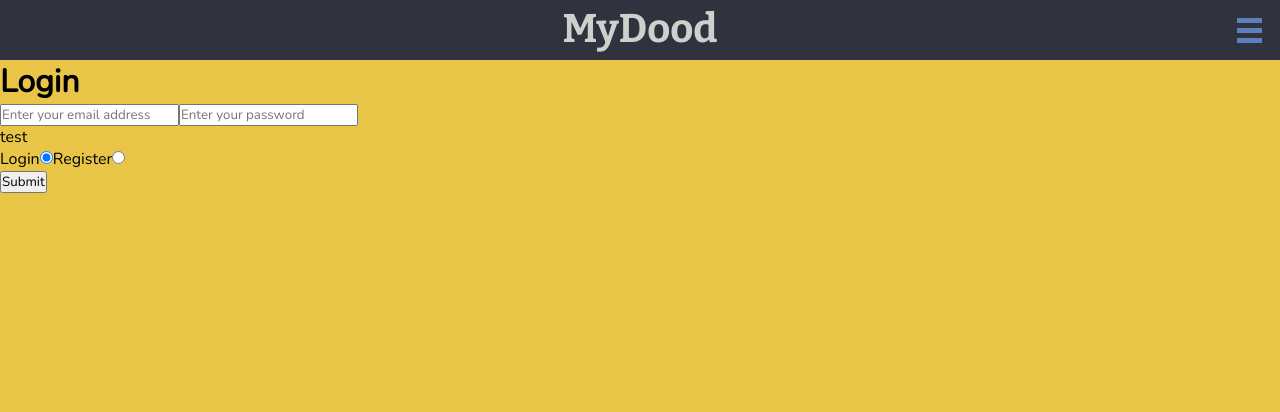
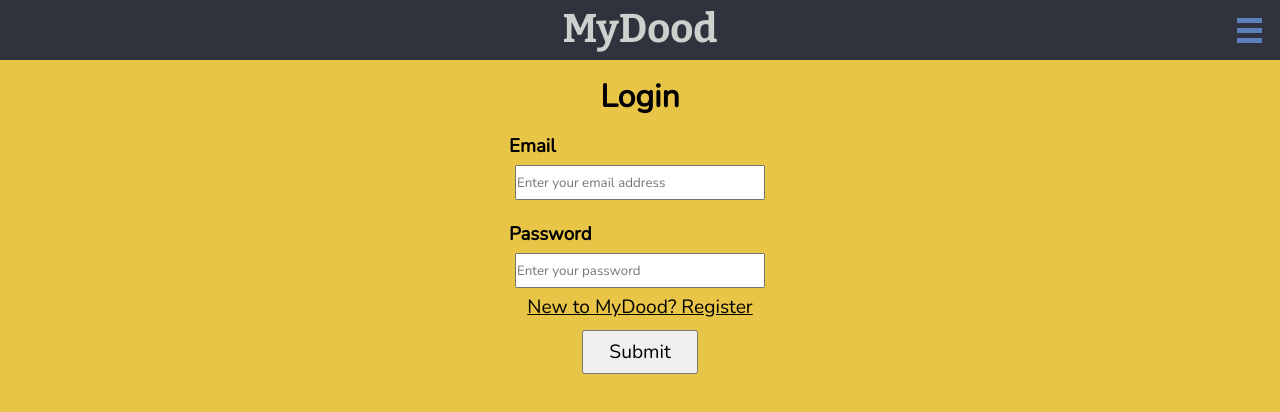
Before and after one commit to savoryboi/my-dood, a React (Create React App) app in the folder client/: page /auth-form in a window 1280 px wide. Shown: the top 412 px of the page. Built offline with nearby package versions, Linux system fonts and the light colour scheme.

Commit message:
authform css

```diff
--- a/client/src/App.js
+++ b/client/src/App.js
@@ -5,7 +5,7 @@ import { isAuthenticated } from "./utils/auth";
 import Header from "./components/Header/Header";
 import Protect from "./components/Protect";
 import Landing from "./pages/Landing";
-import AuthForm from "./pages/AuthForm";
+import AuthForm from "./pages/AuthForm/AuthForm";
 // import EditProfile from "./pages/profiles/EditProfile";
 import Draw from "./pages/Draw/Draw";
 import Profile from "./pages/profiles/Profile";
--- /dev/null
+++ b/client/src/pages/AuthForm/AuthForm.css
@@ -0,0 +1,53 @@
+form {
+  display: flex;
+  flex-direction: column;
+  align-items: center;
+}
+
+form h1 {
+  margin-top: 15px;
+}
+
+form .authInput {
+  display: flex;
+  flex-direction: column;
+}
+
+form .authInput h3 {
+  margin-top: 15px;
+}
+
+form .authInput input {
+  margin: 6px;
+  width: 250px;
+  height: 35px;
+}
+
+form .type-wrap label {
+  margin: 10px;
+  padding: 2px 18px;
+  cursor: pointer;
+  font-size: larger;
+  text-decoration: underline;
+}
+form .type-wrap input {
+  display: none;
+}
+
+label:hover,
+label:active,
+input:hover + label,
+input:active + label {
+  color: var(--blue);
+  font-style: italic;
+}
+
+/* form .type-wrap label ::focus {
+  color: var(--blue);
+} */
+
+form button {
+  margin: 10px;
+  padding: 7px 25px;
+  font-size: larger;
+}
--- a/client/src/pages/AuthForm.js
+++ b/client/src/pages/AuthForm/AuthForm.js
@@ -1,7 +1,8 @@
+import "./AuthForm.css";
 import { useState } from "react";
 import { useMutation } from "@apollo/client";
 import { useNavigate } from "react-router-dom";
-import { ADD_USER, LOGIN_USER } from "../utils/mutations";
+import { ADD_USER, LOGIN_USER } from "../../utils/mutations";
 // import { GET_USER } from "../utils/queries";
 
 function AuthForm(props) {
@@ -53,6 +54,8 @@ function AuthForm(props) {
       <h1>
         {formInput.type[0].toUpperCase() + formInput.type.slice(1)}
       </h1>
+      <div className="authInput">
+        <h3>Email</h3>
         <input
           name="email"
           value={formInput.email}
@@ -60,6 +63,8 @@ function AuthForm(props) {
           type="email"
           placeholder="Enter your email address"
         />
+        <h3>Password</h3>
+
         <input
           name="password"
           value={formInput.password}
@@ -67,9 +72,12 @@ function AuthForm(props) {
           type="password"
           placeholder="Enter your password"
         />
+      </div>
 
       {register
-        ? <div>
+        ? <div className="authInput">
+            <h3>Username</h3>
+
             <input
               name="userName"
               value={formInput.userName}
@@ -77,6 +85,8 @@ function AuthForm(props) {
               type="userName"
               placeholder="Enter your username"
             />
+            <h3>Bio</h3>
+
             <input
               name="bio"
               value={formInput.bio}
@@ -85,11 +95,12 @@ function AuthForm(props) {
               placeholder="Enter your bio"
             />
           </div>
-        : <div>test</div>}
+        : <div />}
 
       <div className="type-wrap">
-        <label htmlFor="login">
-          Login
+        {register
+          ? <label htmlFor="login">
+              Already a user? Login
               <input
                 checked={formInput.type === "login"}
                 onChange={handleInputChange}
@@ -99,8 +110,8 @@ function AuthForm(props) {
                 value="login"
               />
             </label>
-        <label htmlFor="register">
-          Register
+          : <label htmlFor="register">
+              New to MyDood? Register
               <input
                 checked={formInput.type === "register"}
                 onChange={handleInputChange}
@@ -109,7 +120,7 @@ function AuthForm(props) {
                 type="radio"
                 value="register"
               />
-        </label>
+            </label>}
       </div>
       <button>Submit</button>
     </form>
```
Lines whose indentation alone changed are shown as unchanged.
